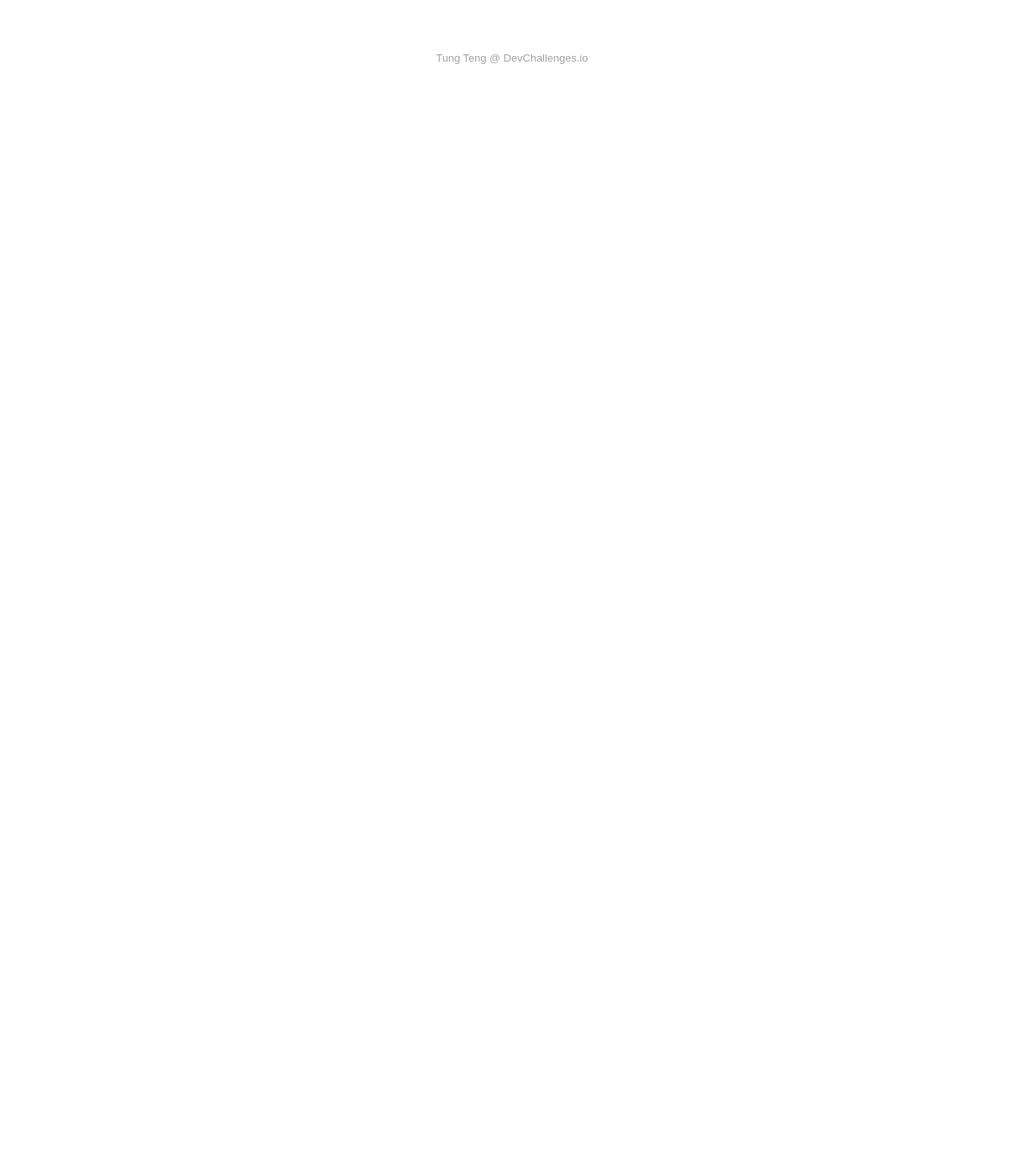
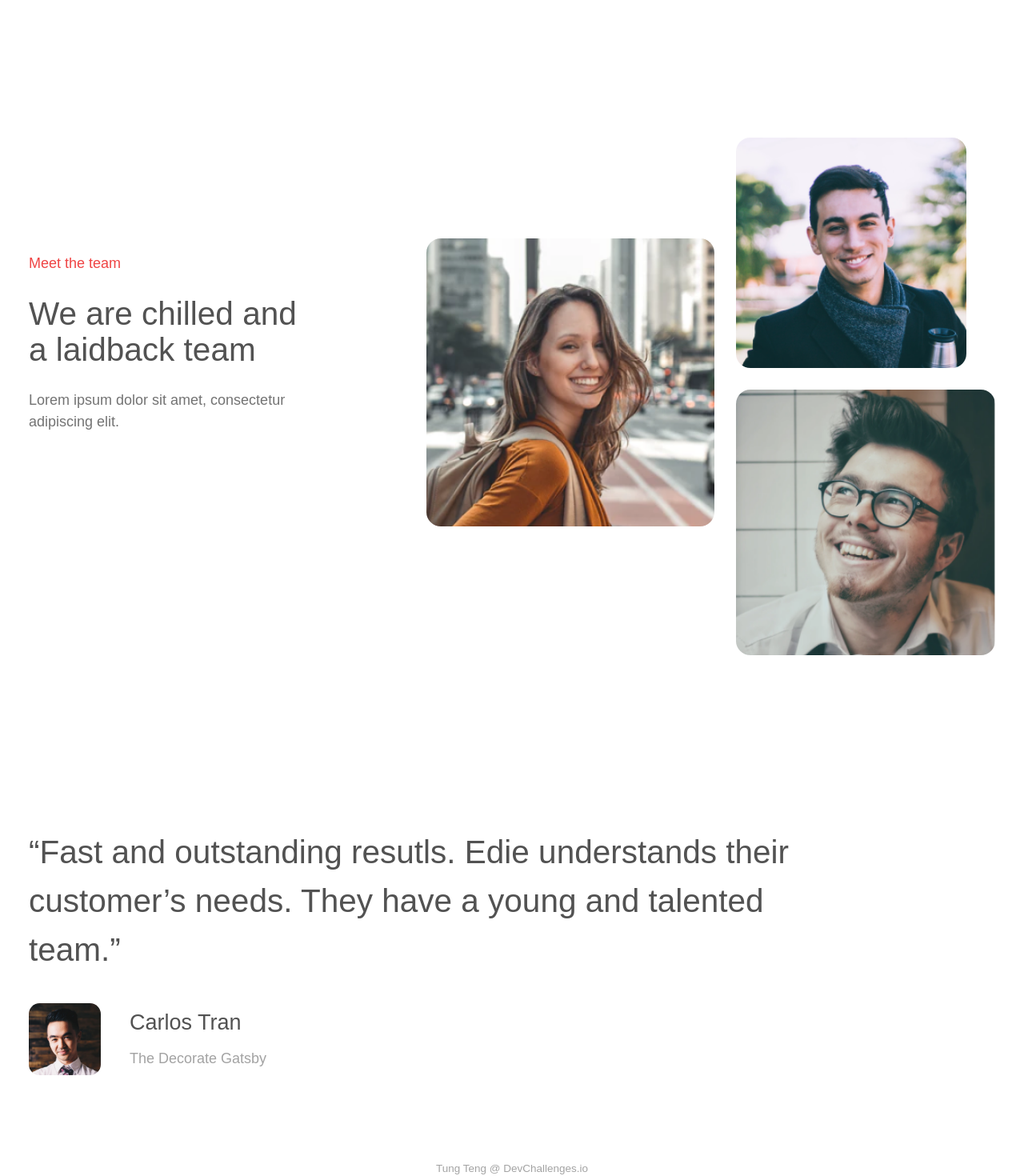
Before and after one commit to tung-eh/homepage-challenge, a React (Create React App) app: page / in a window 1280 px wide. Shown: the part 4058-5528 px from the top of the page at 80% size. Before the commit the page ends 4140 px from the top, so only its background shows below. Built offline with nearby package versions, Linux system fonts and the light colour scheme.

Commit message:
Team section

```diff
--- a/src/App.js
+++ b/src/App.js
@@ -4,6 +4,7 @@ import IntroSection from './components/IntroSection'
 import Logo from './components/Logo'
 import PortfolioSection from './components/PortfolioSection'
 import ServicesSection from './components/ServicesSection'
+import TeamSection from './components/TeamSection'
 
 const navs = [
   { text: 'Home' },
@@ -29,6 +30,7 @@ function App() {
       <IntroSection />
       <ServicesSection />
       <PortfolioSection />
+      <TeamSection />
       <div className="text-center text-xs text-gray-400">
         Tung Teng @ DevChallenges.io
       </div>
--- /dev/null
+++ b/src/components/TeamSection.js
@@ -0,0 +1,54 @@
+import personImg1 from '../images/person1.png'
+import personImg2 from '../images/person2.png'
+import personImg3 from '../images/person3.png'
+import personImg4 from '../images/person4.png'
+
+const TeamSection = () => (
+  <div className="grid place-items-center w-full">
+    <div className="flex items-start justify-between w-full max-w-screen-xl px-8 py-24">
+      <div className="grid gap-6 max-w-xs mt-32">
+        <h2 className="font-medium text-red-500">Meet the team</h2>
+        <h1 className="font-medium text-gray-600 text-4xl">
+          We are chilled and a laidback team
+        </h1>
+        <p className="text-gray-500">
+          Lorem ipsum dolor sit amet, consectetur adipiscing elit.
+        </p>
+      </div>
+      <div className="flex items-start gap-6">
+        <img
+          className="rounded-2xl w-80 mt-28"
+          src={personImg3}
+          alt="woman portrait"
+        />
+        <div className="flex flex-col items-start gap-6">
+          <img
+            className="rounded-2xl w-64"
+            src={personImg1}
+            alt="man portrait"
+          />
+          <img
+            className="rounded-2xl w-72"
+            src={personImg2}
+            alt="man portrait"
+          />
+        </div>
+      </div>
+    </div>
+    <div className="w-full max-w-screen-xl px-8 py-24">
+      <h1 className="font-medium text-gray-600 text-4xl leading-normal max-w-4xl mb-8">
+        “Fast and outstanding resutls. Edie understands their customer’s needs.
+        They have a young and talented team.”
+      </h1>
+      <div className="flex gap-8">
+        <img className="rounded-xl w-20" src={personImg4} alt="man portrait" />
+        <div className="flex flex-col justify-around">
+          <h2 className="font-medium text-2xl text-gray-600">Carlos Tran</h2>
+          <p className="font-medium text-gray-400">The Decorate Gatsby</p>
+        </div>
+      </div>
+    </div>
+  </div>
+)
+
+export default TeamSection
```
